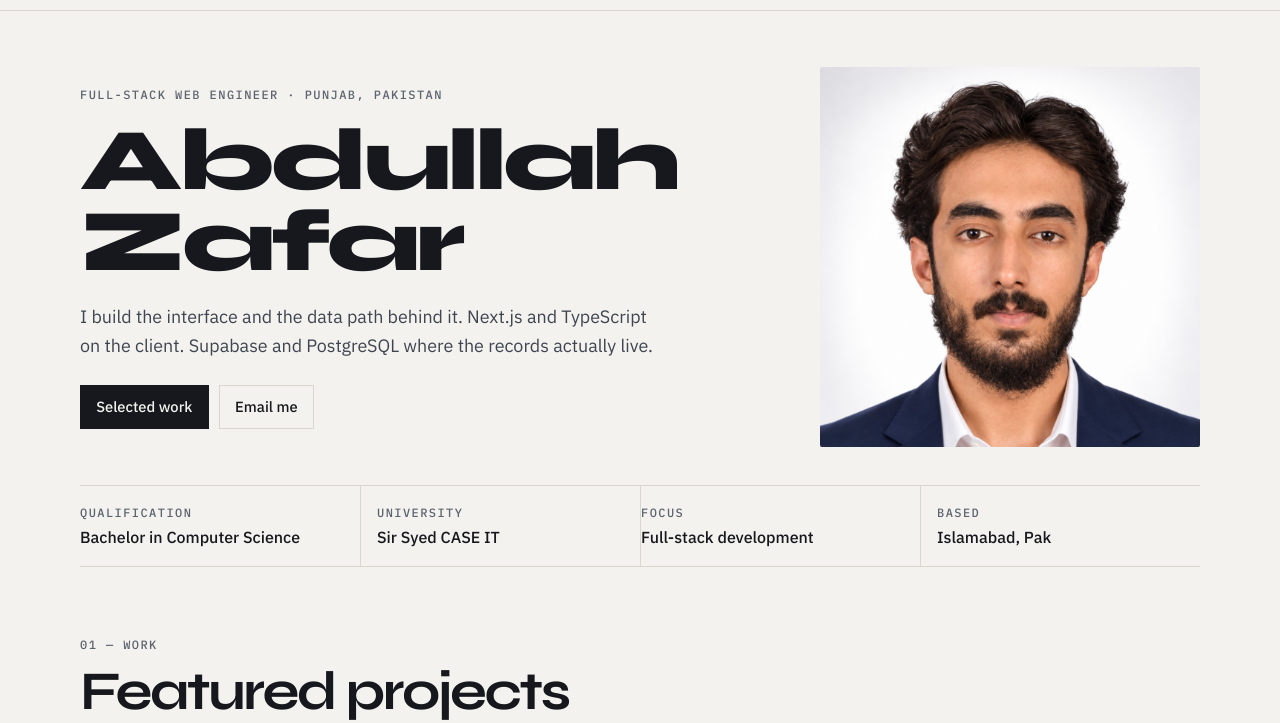
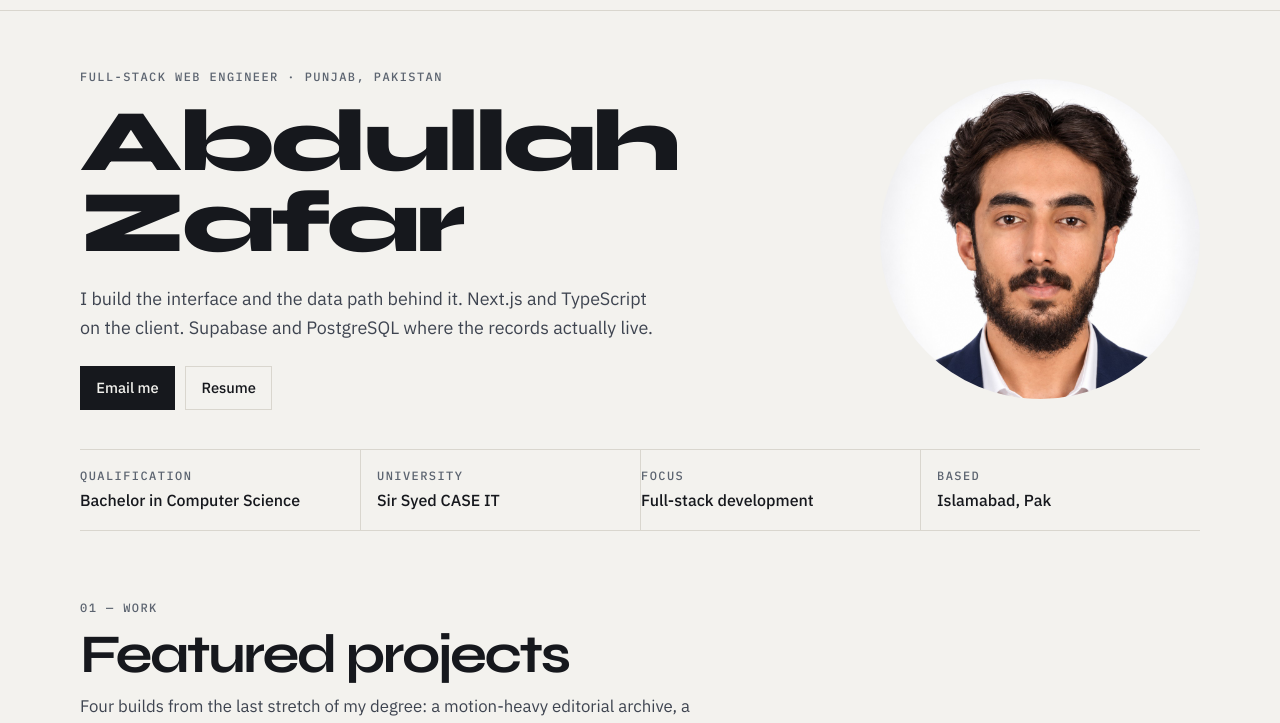
Before and after one commit to AbdullahZafar9/Datheon_Full_Stack_Web_Development_Internship, a plain HTML site: page Personal Developer Portfolio & Project Showcase/index.html in a window 1280 px wide. Shown: the part 57-780 px from the top of the page. Drawn offline with Linux system fonts and the light colour scheme.

Commit message:
Crop the profile photo into a circle and update the hero actions.
Email and the resume download replace the Selected work button on the profile.

```diff
--- a/Personal Developer Portfolio & Project Showcase/css/styles.css
+++ b/Personal Developer Portfolio & Project Showcase/css/styles.css
@@ -329,11 +329,11 @@ h1 {
 .portrait img {
   width: 100%;
   height: auto;
-  max-width: 380px;
+  max-width: 320px;
   aspect-ratio: 1;
   object-fit: cover;
-  object-position: center 16%;
-  border-radius: 2px;
+  object-position: center 18%;
+  border-radius: 50%;
 }
 
 .spec {
@@ -738,7 +738,7 @@ dialog::backdrop {
   }
 
   .hero {
-    grid-template-columns: minmax(0, 1.35fr) minmax(260px, 380px);
+    grid-template-columns: minmax(0, 1.4fr) minmax(220px, 320px);
     align-items: center;
     column-gap: 3.5rem;
     padding-top: 3.5rem;
--- a/Personal Developer Portfolio & Project Showcase/index.html
+++ b/Personal Developer Portfolio & Project Showcase/index.html
@@ -118,8 +118,8 @@
             Supabase and PostgreSQL where the records actually live.
           </p>
           <div class="hero-actions">
-            <a class="btn btn-primary" href="#work">Selected work</a>
-            <a class="btn btn-ghost" href="#contact">Email me</a>
+            <a class="btn btn-primary" href="#contact">Email me</a>
+            <a class="btn btn-ghost" href="assets/Abdullah-Zafar-CV.pdf" download>Resume</a>
           </div>
         </div>
         <figure class="portrait">
```
